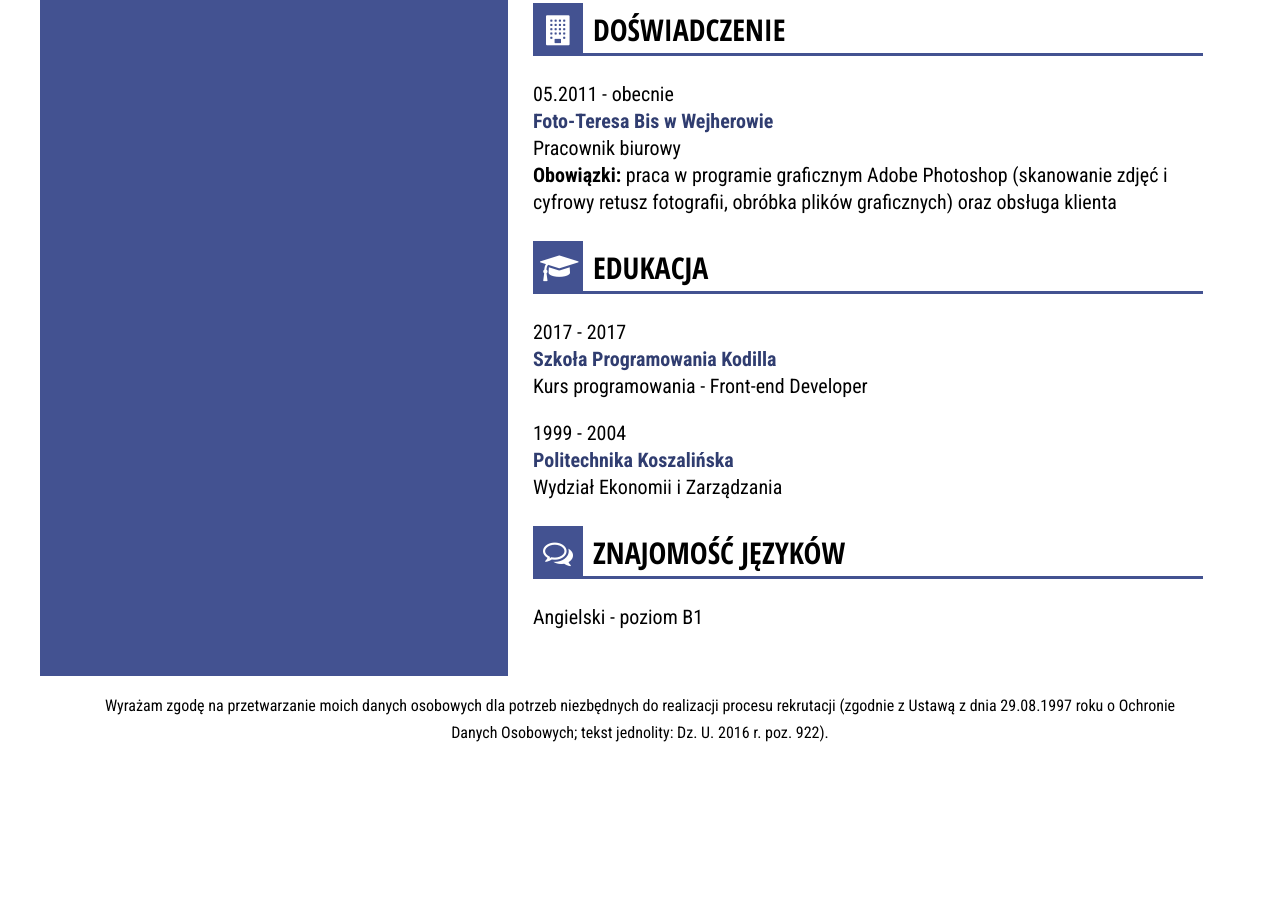
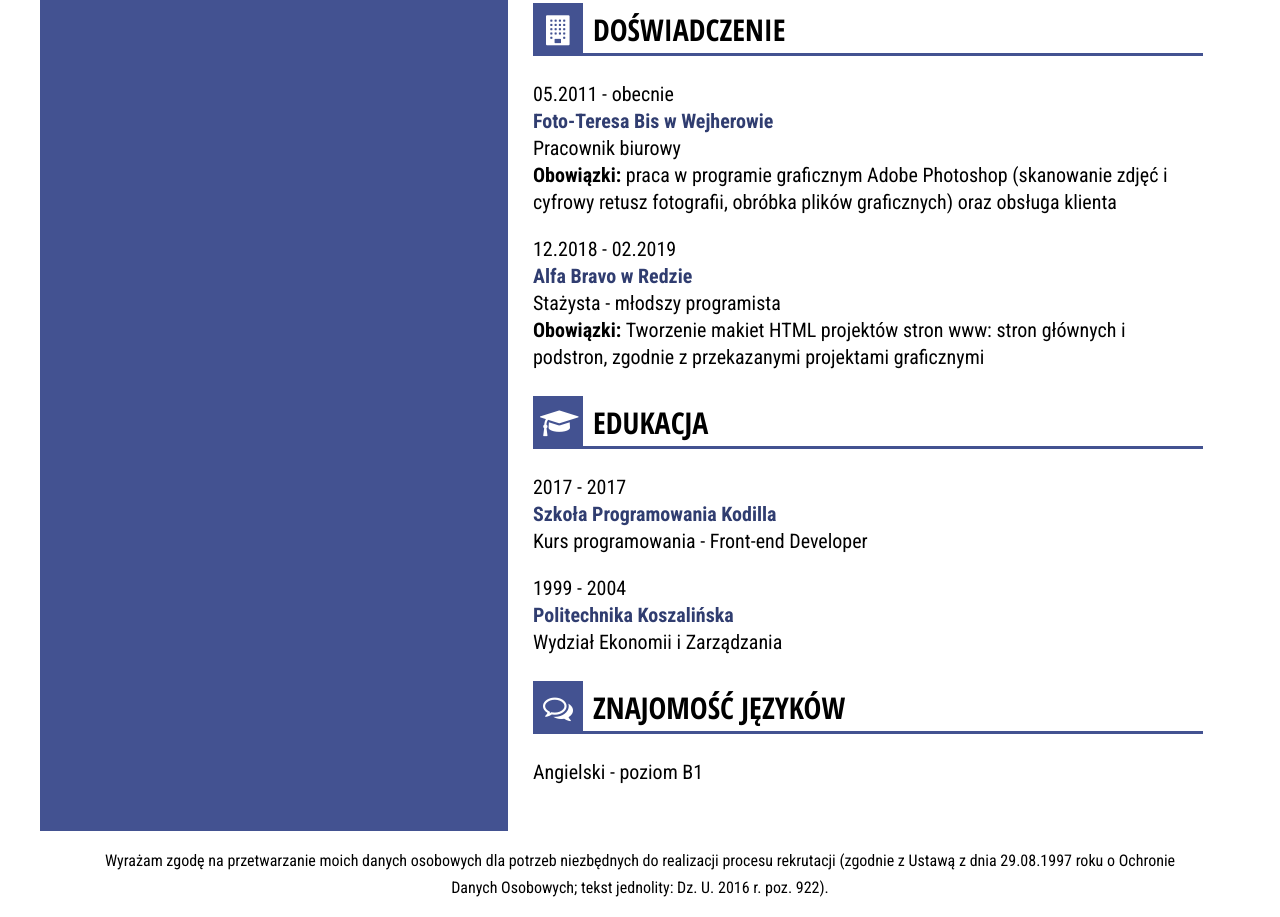
Before and after one commit to MariuszDziecielski/curriculumVitae, a website: page index.html in a window 1280 px wide. Shown: the part 2071-2988 px from the top of the page. Before the commit the page ends 2833 px from the top, so only its background shows below. Drawn offline with nearby package versions, Linux system fonts and the light colour scheme; files that its build step writes are made by us from their sources.

Commit message:
Add new job to occupational experience section

```diff
--- a/index.html
+++ b/index.html
@@ -167,6 +167,15 @@
           fotografii,
           obróbka plików graficznych) oraz obsługa klienta
         </p>
+        <p class="job">
+          12.2018 - 02.2019
+          <br>
+          <span>Alfa Bravo w Redzie</span>
+          <br> Stażysta - młodszy programista
+          <br>
+          <strong>Obowiązki: </strong>Tworzenie makiet HTML projektów stron www: stron głównych i podstron, zgodnie z
+          przekazanymi projektami graficznymi
+        </p>
       </div>
       <div class="education">
         <h2>
```
